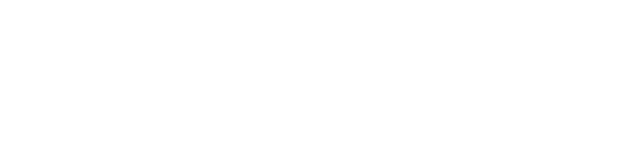
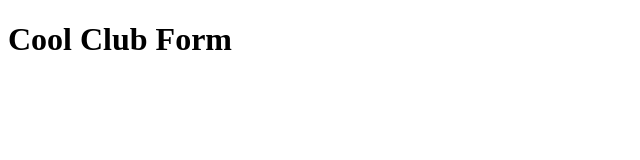
Before and after one commit to AngeloTree/CoolClubForm, a plain HTML site: page index.html in a window 1280 px wide. Shown: the whole page, without its empty margins (0-640 px from the left). Drawn offline with Linux system fonts and the light colour scheme.

Commit message:
Added h1

```diff
--- a/index.html
+++ b/index.html
@@ -7,5 +7,7 @@
     <link rel="stylesheet" href="css/main.css" />
     <title>Document</title>
   </head>
-  <body></body>
+  <body>
+    <h1>Cool Club Form</h1>
+  </body>
 </html>
```
